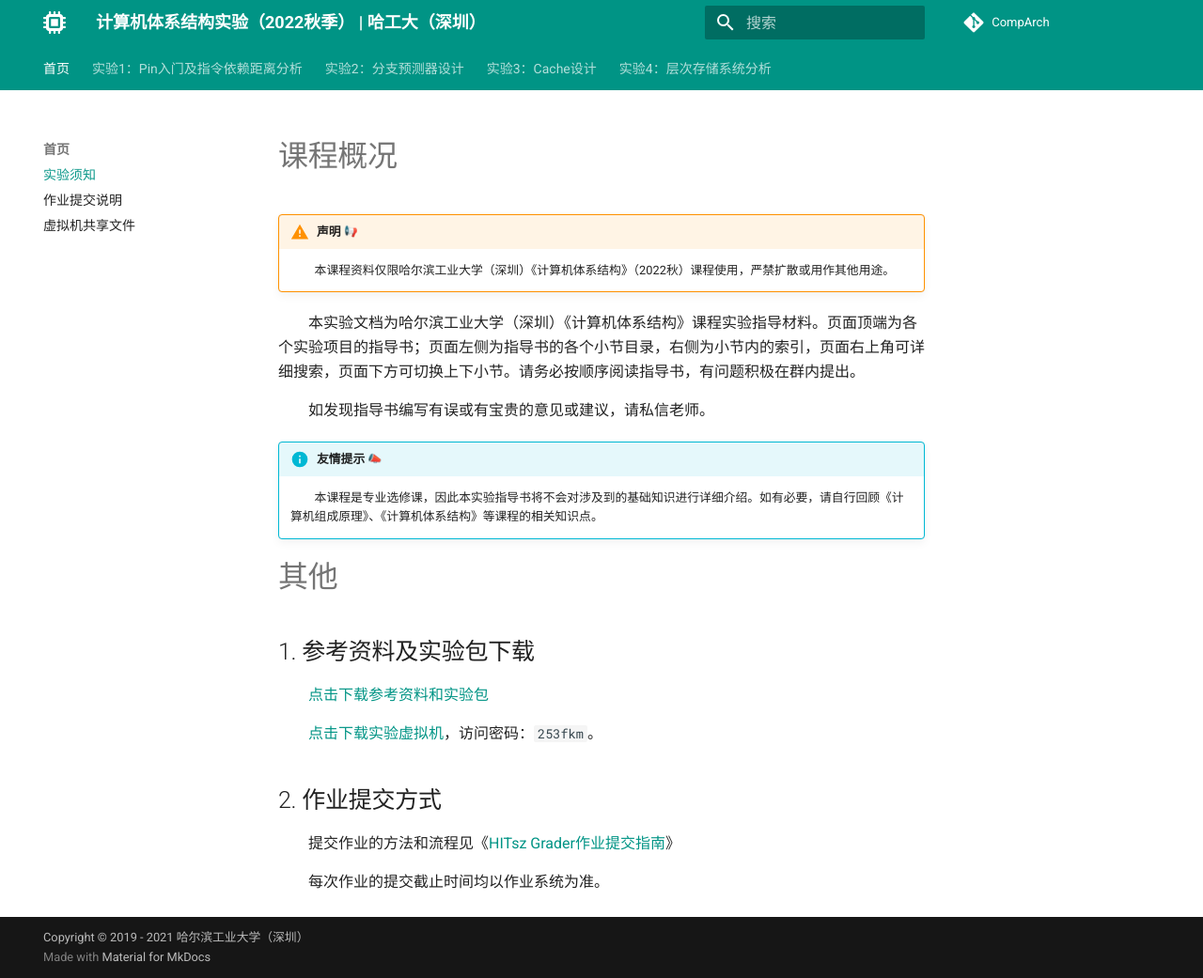
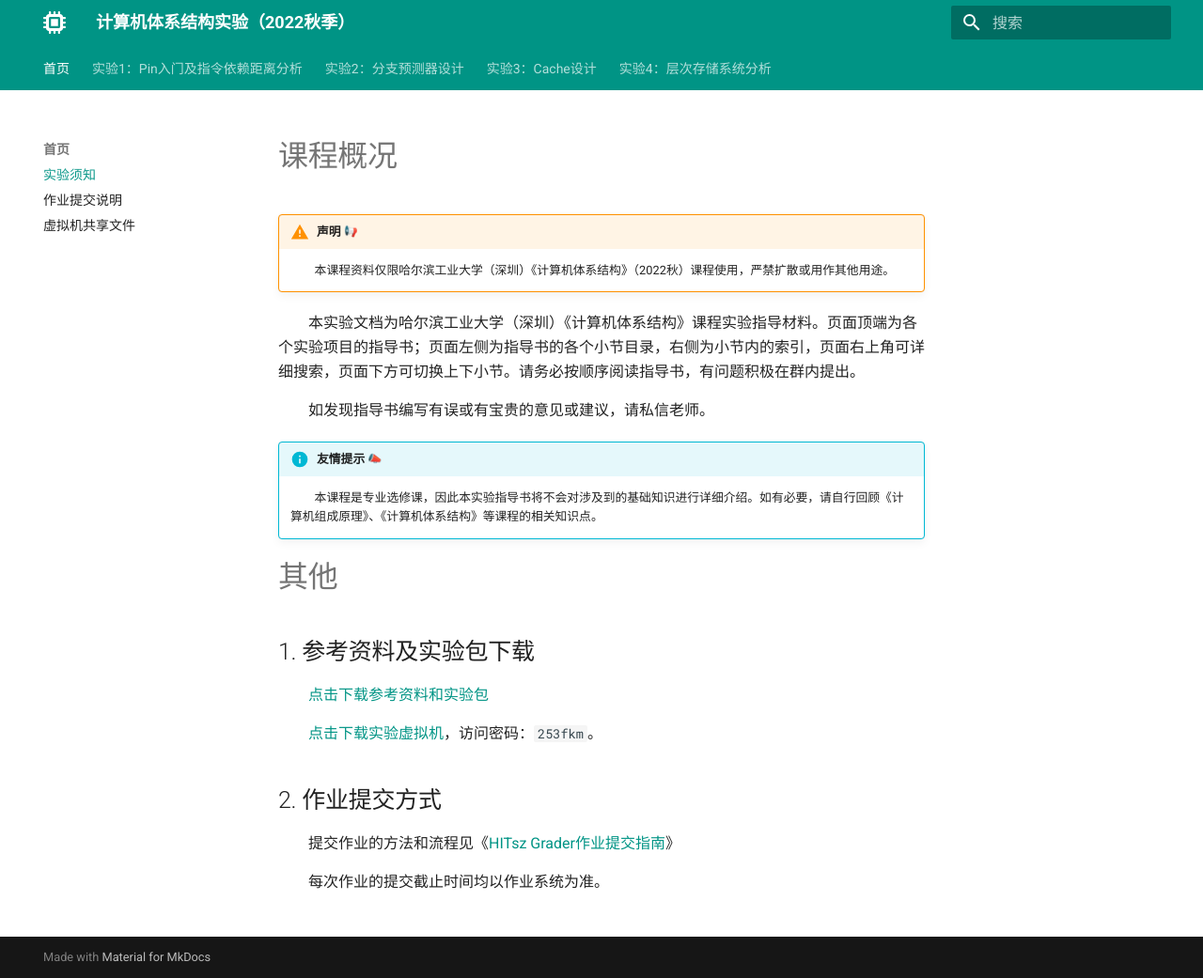
Before and after one commit to xy1874/a2022, an MkDocs documentation site: the page built from docs/index.md, in a window 1280 px wide and 1041 px high. Shown: the whole window at 94% size. Built offline with MkDocs 1.6.1 and Material for MkDocs 9.7.7, drawn with Linux system fonts in a browser that asks for light colours; emoji names are drawn with the system emoji font; some of the changed lines change nothing that is shown.

Commit message:
Update mkdocs.yml

```diff
--- a/mkdocs.yml
+++ b/mkdocs.yml
@@ -1,7 +1,8 @@
-site_name: 计算机体系结构实验（2022秋季） | 哈工大（深圳）
-copyright: 'Copyright &copy; 2019 - 2021 哈尔滨工业大学（深圳）'
-repo_name: 'CompArch'
-repo_url: 'https://gitee.com/hitsz-cslab/arch'
+# site_name: 计算机体系结构实验（2022秋季） | 哈工大（深圳）
+site_name: 计算机体系结构实验（2022秋季）
+# copyright: 'Copyright &copy; 2019 - 2021 哈尔滨工业大学（深圳）'
+# repo_name: 'CompArch'
+# repo_url: 'https://gitee.com/hitsz-cslab/arch'
 
 markdown_extensions:
   - pymdownx.betterem:
```
